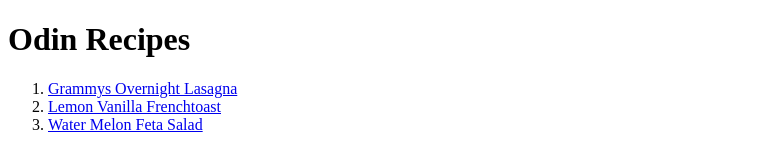
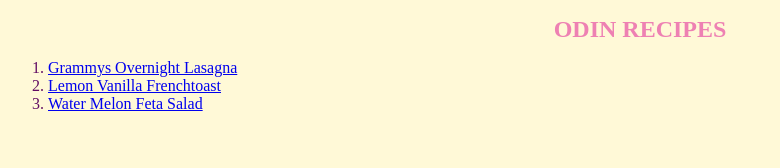
Before and after one commit to denismutai/odin-recipes, a plain HTML site: page index.html in a window 1280 px wide. Shown: the whole page, without its empty margins (0-780 px from the left). Drawn offline with Linux system fonts and the light colour scheme.

Commit message:
Modify homepage style

```diff
--- a/index.html
+++ b/index.html
@@ -4,6 +4,7 @@
     <meta charset="UTF-8">
     <meta http-equiv="X-UA-Compatible" content="IE=edge">
     <meta name="viewport" content="width=device-width, initial-scale=1.0">
+    <link rel="stylesheet" href="../main.css">
     <title>Odin Recipes</title>
 </head>
 <body>
```
